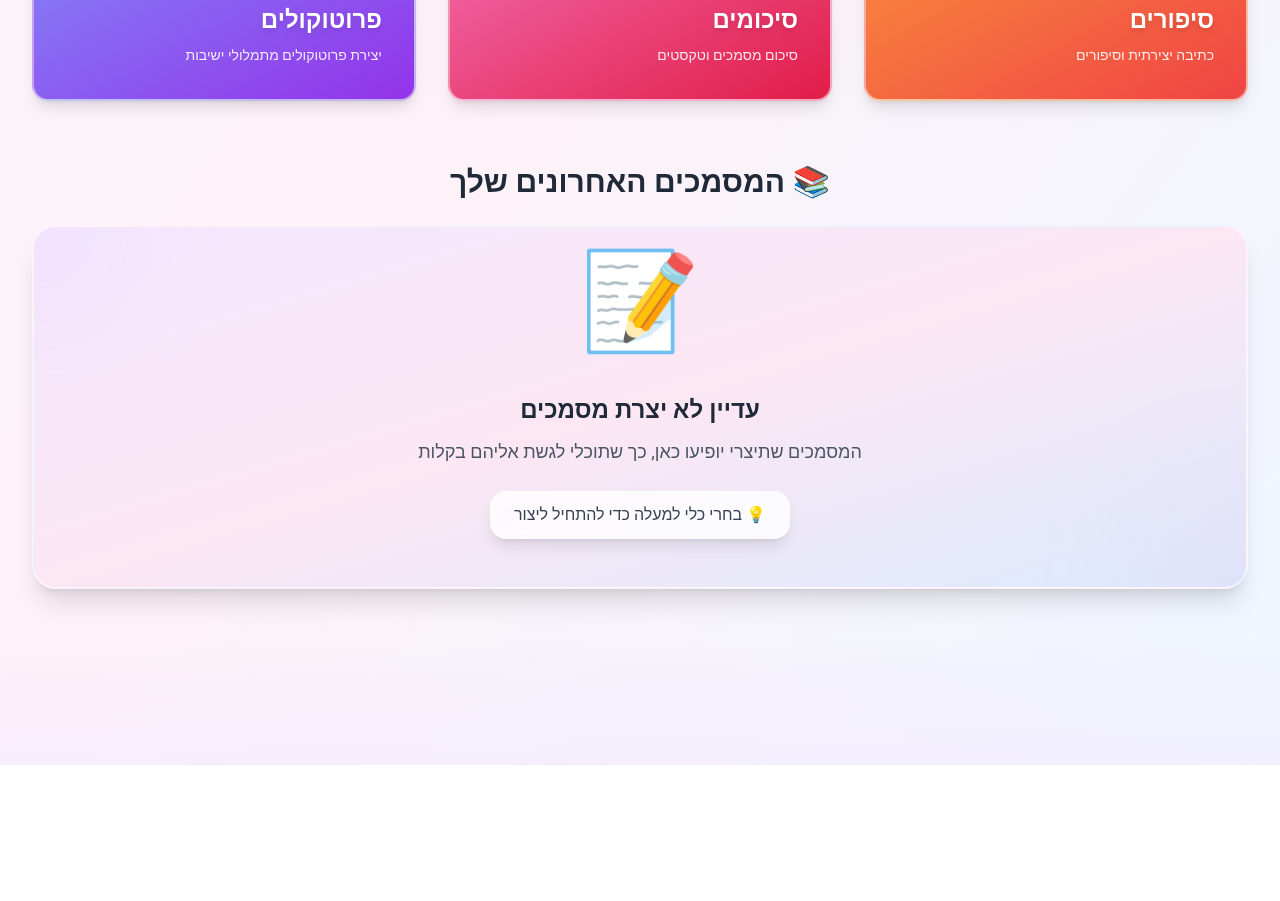
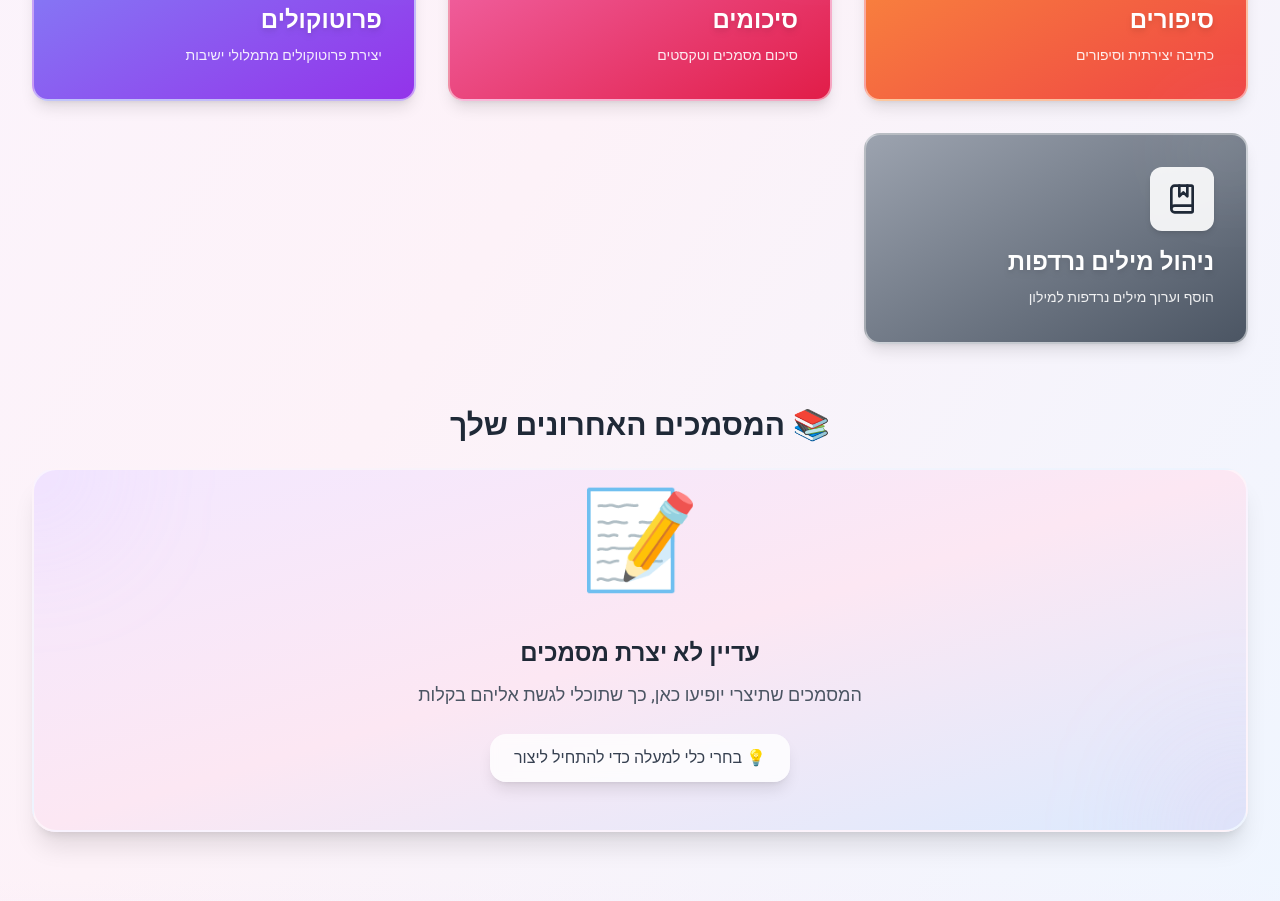
Before and after one commit to liatbenshai/ktiva-evrit, a Next.js app: page /dashboard in a window 1280 px wide. Shown: the part 980-1881 px from the top of the page. Before the commit the page ends 1745 px from the top, so only its background shows below. Built offline with nearby package versions, Linux system fonts and the light colour scheme.

Commit message:
Add synonyms management link to dashboard

```diff
--- a/app/(dashboard)/dashboard/page.tsx
+++ b/app/(dashboard)/dashboard/page.tsx
@@ -9,7 +9,8 @@ import {
   BookOpen,
   FileCheck,
   ScrollText,
-  User
+  User,
+  BookMarked
 } from 'lucide-react';
 
 const modules = [
@@ -75,6 +76,13 @@ const modules = [
     icon: ScrollText,
     href: '/dashboard/protocols',
     color: 'bg-indigo-500',
+  },
+  {
+    title: 'ניהול מילים נרדפות',
+    description: 'הוסף וערוך מילים נרדפות למילון',
+    icon: BookMarked,
+    href: '/dashboard/synonyms',
+    color: 'bg-teal-600',
   },
 ];
 
```
